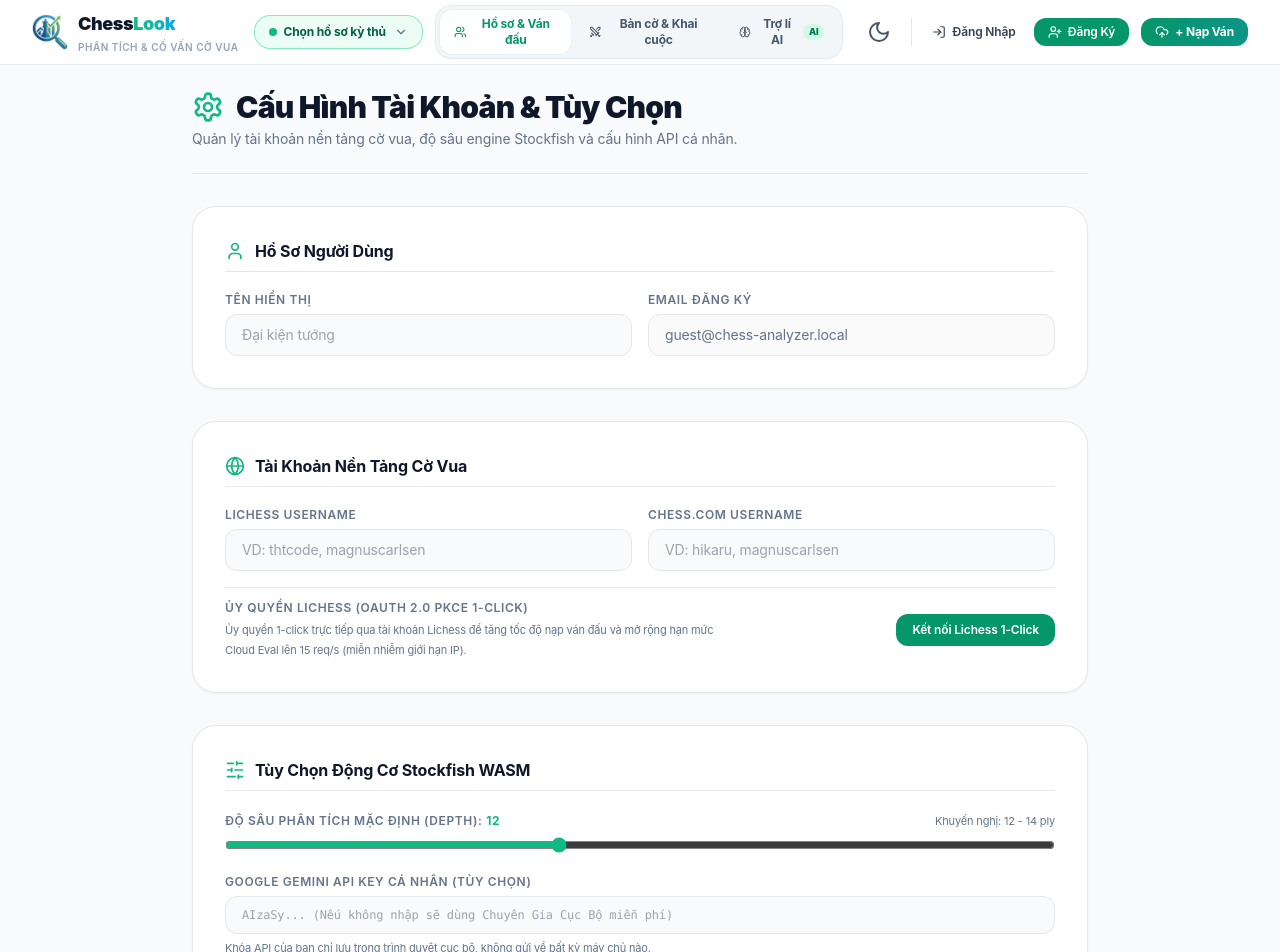
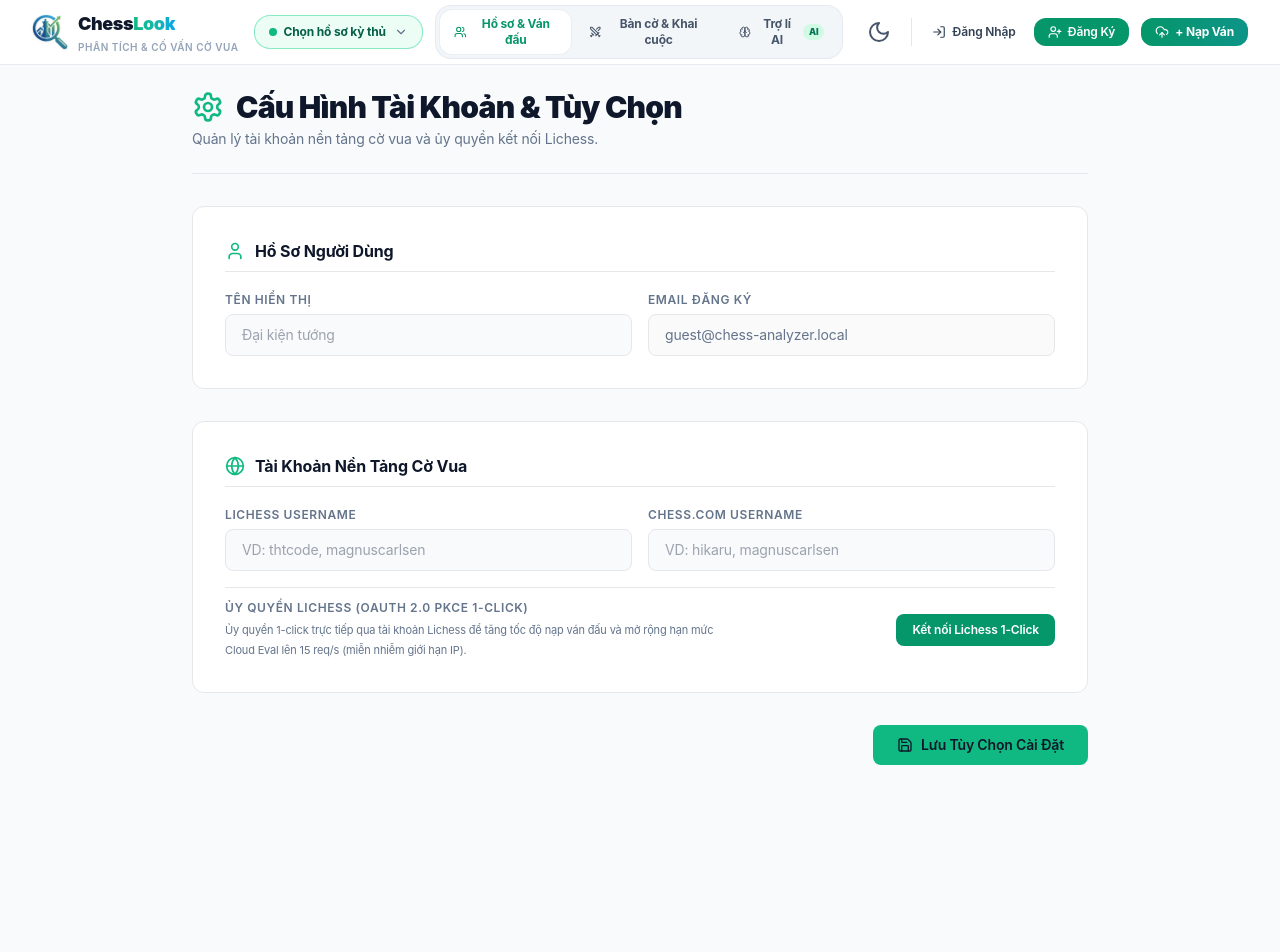
Before and after one commit to thtcode049/chess-player-analyzer-v2, a Next.js app: page /settings in a window 1280 px wide. Shown: the top 952 px of the page. After the commit the page ends 837 px from the top, so only its background shows below. Built offline with nearby package versions, Linux system fonts and the light colour scheme; no server answers.

Commit message:
chore(settings): loai bo tuy chon dong co stockfish va api key khong su dung
- Xoa bo Section 3 khoi trang cai dat (depth slider va o nhap Gemini API key)

- Chuan hoa bo goc the cai dat theo tieu chuan UI anti-slop

```diff
--- a/app/settings/page.tsx
+++ b/app/settings/page.tsx
@@ -6,8 +6,7 @@ import {
   User,
   Save,
   CheckCircle2,
-  Globe,
-  SlidersHorizontal
+  Globe
 } from "lucide-react";
 import { createClient } from "@/lib/supabase/client";
 import { getLichessAuth, initiateLichessOAuth, disconnectLichessAuth } from "@/lib/auth/lichess";
@@ -20,8 +19,6 @@ export default function SettingsPage() {
   const [lichessUser, setLichessUser] = useState("");
   const [chesscomUser, setChesscomUser] = useState("");
   const [lichessAuth, setLichessAuth] = useState({ isAuthorized: false, token: "", username: "" });
-  const [geminiKey, setGeminiKey] = useState("");
-  const [engineDepth, setEngineDepth] = useState(12);
   const [saved, setSaved] = useState(false);
 
   useEffect(() => {
@@ -36,9 +33,6 @@ export default function SettingsPage() {
         setDisplayName(name);
       }
     });
-
-    const savedDepth = localStorage.getItem("setting_engine_depth");
-    if (savedDepth) setEngineDepth(parseInt(savedDepth, 10));
 
     const savedLichess = localStorage.getItem("setting_lichess_user");
     if (savedLichess) setLichessUser(savedLichess);
@@ -60,12 +54,8 @@ export default function SettingsPage() {
 
   const handleSaveSettings = (e: React.FormEvent) => {
     e.preventDefault();
-    localStorage.setItem("setting_engine_depth", engineDepth.toString());
     localStorage.setItem("setting_lichess_user", lichessUser);
     localStorage.setItem("setting_chesscom_user", chesscomUser);
-    if (geminiKey) {
-      localStorage.setItem("setting_gemini_key", geminiKey);
-    }
 
     setSaved(true);
     setTimeout(() => setSaved(false), 3000);
@@ -80,7 +70,7 @@ export default function SettingsPage() {
           Cấu Hình Tài Khoản & Tùy Chọn
         </h1>
         <p className="text-sm text-muted-foreground mt-1">
-          Quản lý tài khoản nền tảng cờ vua, độ sâu engine Stockfish và cấu hình API cá nhân.
+          Quản lý tài khoản nền tảng cờ vua và ủy quyền kết nối Lichess.
         </p>
       </div>
 
@@ -93,7 +83,7 @@ export default function SettingsPage() {
 
       <form onSubmit={handleSaveSettings} className="space-y-8">
         {/* Section 1: User Profile */}
-        <div className="bg-card border border-border/60 rounded-3xl p-6 sm:p-8 shadow-sm space-y-5">
+        <div className="bg-card border border-border/60 rounded-xl p-6 sm:p-8 shadow-xs space-y-5">
           <div className="flex items-center gap-2.5 pb-2 border-b border-border/40">
             <User className="w-5 h-5 text-primary" />
             <h3 className="text-base font-bold text-foreground">Hồ Sơ Người Dùng</h3>
@@ -109,7 +99,7 @@ export default function SettingsPage() {
                 value={displayName}
                 onChange={(e) => setDisplayName(e.target.value)}
                 placeholder="Đại kiện tướng"
-                className="w-full bg-background border border-border/60 rounded-xl px-4 py-2.5 text-sm focus:outline-none focus:ring-2 focus:ring-primary/40"
+                className="w-full bg-background border border-border/60 rounded-lg px-4 py-2.5 text-sm focus:outline-none focus:ring-2 focus:ring-primary/40"
               />
             </div>
             <div>
@@ -120,14 +110,14 @@ export default function SettingsPage() {
                 type="email"
                 disabled
                 value={email || "guest@chess-analyzer.local"}
-                className="w-full bg-muted/40 border border-border/60 rounded-xl px-4 py-2.5 text-sm text-muted-foreground cursor-not-allowed"
+                className="w-full bg-muted/40 border border-border/60 rounded-lg px-4 py-2.5 text-sm text-muted-foreground cursor-not-allowed"
               />
             </div>
           </div>
         </div>
 
         {/* Section 2: Chess Platforms */}
-        <div className="bg-card border border-border/60 rounded-3xl p-6 sm:p-8 shadow-sm space-y-5">
+        <div className="bg-card border border-border/60 rounded-xl p-6 sm:p-8 shadow-xs space-y-5">
           <div className="flex items-center gap-2.5 pb-2 border-b border-border/40">
             <Globe className="w-5 h-5 text-primary" />
             <h3 className="text-base font-bold text-foreground">Tài Khoản Nền Tảng Cờ Vua</h3>
@@ -143,7 +133,7 @@ export default function SettingsPage() {
                 value={lichessUser}
                 onChange={(e) => setLichessUser(e.target.value)}
                 placeholder="VD: thtcode, magnuscarlsen"
-                className="w-full bg-background border border-border/60 rounded-xl px-4 py-2.5 text-sm focus:outline-none focus:ring-2 focus:ring-primary/40"
+                className="w-full bg-background border border-border/60 rounded-lg px-4 py-2.5 text-sm focus:outline-none focus:ring-2 focus:ring-primary/40"
               />
             </div>
             <div>
@@ -155,7 +145,7 @@ export default function SettingsPage() {
                 value={chesscomUser}
                 onChange={(e) => setChesscomUser(e.target.value)}
                 placeholder="VD: hikaru, magnuscarlsen"
-                className="w-full bg-background border border-border/60 rounded-xl px-4 py-2.5 text-sm focus:outline-none focus:ring-2 focus:ring-primary/40"
+                className="w-full bg-background border border-border/60 rounded-lg px-4 py-2.5 text-sm focus:outline-none focus:ring-2 focus:ring-primary/40"
               />
             </div>
 
@@ -190,7 +180,7 @@ export default function SettingsPage() {
                   <button
                     type="button"
                     onClick={handleAuthorizeLichess}
-                    className="px-4 py-2 text-xs font-semibold bg-emerald-600 text-white hover:bg-emerald-700 rounded-xl transition shadow-xs cursor-pointer flex items-center gap-1.5"
+                    className="px-4 py-2 text-xs font-semibold bg-emerald-600 text-white hover:bg-emerald-700 rounded-lg transition shadow-xs cursor-pointer flex items-center gap-1.5"
                   >
                     Kết nối Lichess 1-Click
                   </button>
@@ -200,54 +190,10 @@ export default function SettingsPage() {
           </div>
         </div>
 
-        {/* Section 3: Engine Preferences */}
-        <div className="bg-card border border-border/60 rounded-3xl p-6 sm:p-8 shadow-sm space-y-5">
-          <div className="flex items-center gap-2.5 pb-2 border-b border-border/40">
-            <SlidersHorizontal className="w-5 h-5 text-primary" />
-            <h3 className="text-base font-bold text-foreground">Tùy Chọn Động Cơ Stockfish WASM</h3>
-          </div>
-
-          <div className="space-y-4 text-sm">
-            <div>
-              <div className="flex justify-between items-center mb-1.5">
-                <label className="text-xs font-semibold text-muted-foreground uppercase tracking-wider">
-                  Độ Sâu Phân Tích Mặc Định (Depth): <span className="text-primary font-bold">{engineDepth}</span>
-                </label>
-                <span className="text-[11px] text-muted-foreground">Khuyến nghị: 12 - 14 ply</span>
-              </div>
-              <input
-                type="range"
-                min={8}
-                max={18}
-                step={2}
-                value={engineDepth}
-                onChange={(e) => setEngineDepth(parseInt(e.target.value, 10))}
-                className="w-full accent-primary cursor-pointer"
-              />
-            </div>
-
-            <div>
-              <label className="block text-xs font-semibold text-muted-foreground uppercase tracking-wider mb-1.5">
-                Google Gemini API Key Cá Nhân (Tùy Chọn)
-              </label>
-              <input
-                type="password"
-                value={geminiKey}
-                onChange={(e) => setGeminiKey(e.target.value)}
-                placeholder="AIzaSy... (Nếu không nhập sẽ dùng Chuyên Gia Cục Bộ miễn phí)"
-                className="w-full bg-background border border-border/60 rounded-xl px-4 py-2.5 text-xs font-mono focus:outline-none focus:ring-2 focus:ring-primary/40"
-              />
-              <p className="text-[11px] text-muted-foreground mt-1">
-                Khóa API của bạn chỉ lưu trong trình duyệt cục bộ, không gửi về bất kỳ máy chủ nào.
-              </p>
-            </div>
-          </div>
-        </div>
-
         <div className="flex justify-end">
           <button
             type="submit"
-            className="px-6 py-3 bg-primary text-primary-foreground font-semibold rounded-xl hover:bg-primary/90 transition-all flex items-center gap-2 text-sm shadow-md shadow-primary/20"
+            className="px-6 py-2.5 bg-primary text-primary-foreground font-semibold rounded-lg hover:bg-primary/90 transition-all flex items-center gap-2 text-sm shadow-xs"
           >
             <Save className="w-4 h-4" />
             Lưu Tùy Chọn Cài Đặt
```
